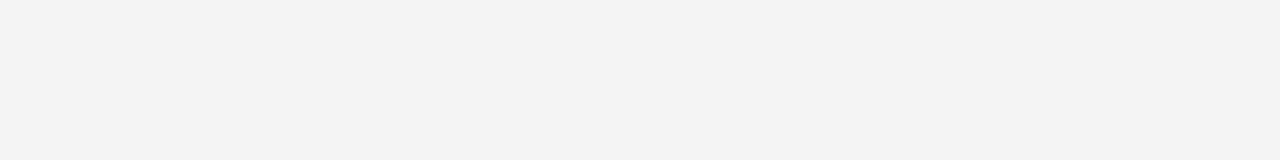
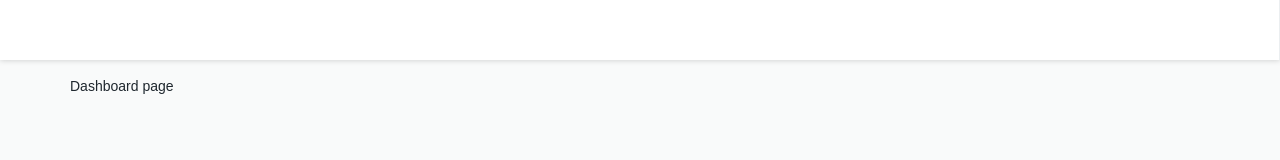
Before and after one commit to zulnabil/randomuser-list, a React (Create React App) app: page / in a window 1280 px wide. Shown: the top 160 px of the page. Built offline with nearby package versions, Linux system fonts and the light colour scheme.

Commit message:
feat(page): init dashboard page

```diff
--- a/src/App.tsx
+++ b/src/App.tsx
@@ -1,10 +1,12 @@
+import DashboardPage from "pages/dashboard.page"
 import "./common/styles/index.scss"
 
 function App() {
   return (
     <div className="App">
+      <DashboardPage />
     </div>
-  );
+  )
 }
 
-export default App;
+export default App
--- /dev/null
+++ b/src/common/styles/helper/container.helper.scss
@@ -0,0 +1,8 @@
+.ui-page {
+  padding: 0.25rem;
+  width: 100%;
+
+  h1 {
+    color: get-color(primary200);
+  }
+}
--- /dev/null
+++ b/src/pages/dashboard.page.tsx
@@ -0,0 +1,11 @@
+import LayoutComponent from "layouts/layout.component"
+
+const DashboardPage = () => {
+  return (
+    <LayoutComponent>
+      <div className="ui-page">Dashboard page</div>
+    </LayoutComponent>
+  )
+}
+
+export default DashboardPage
```
